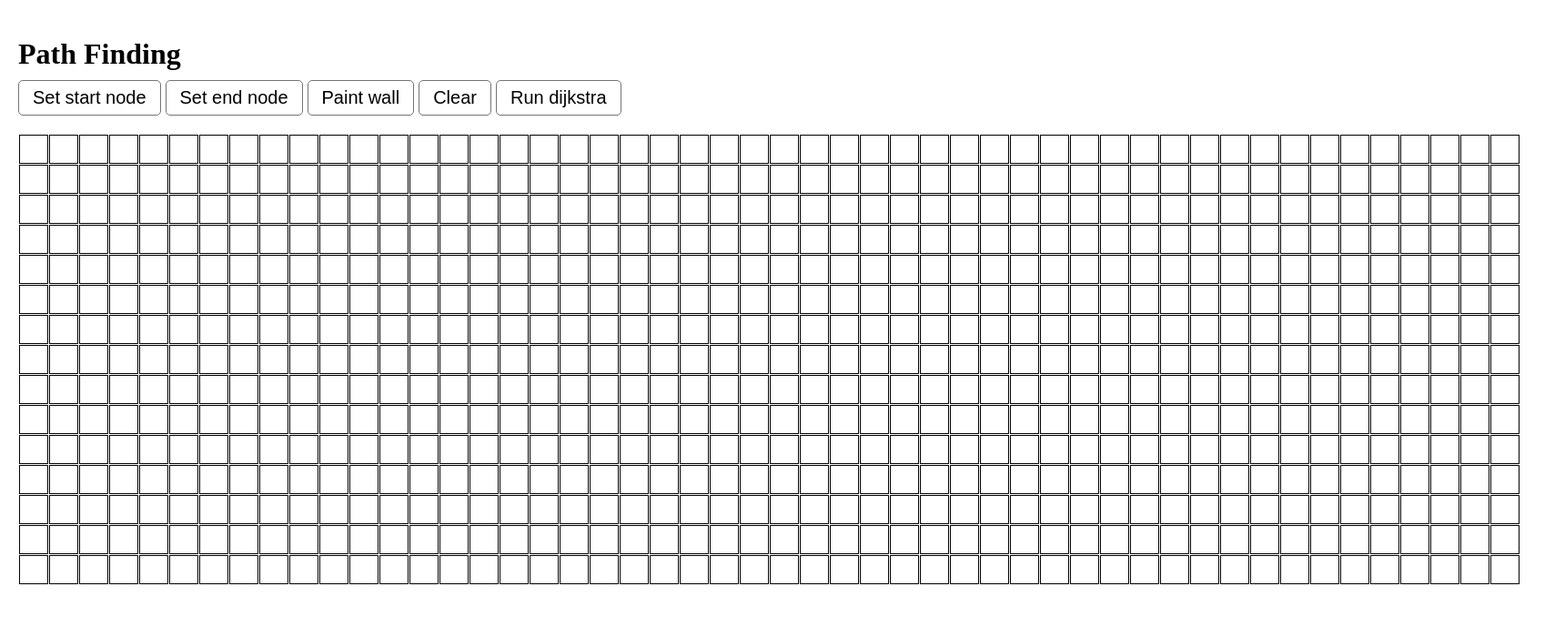
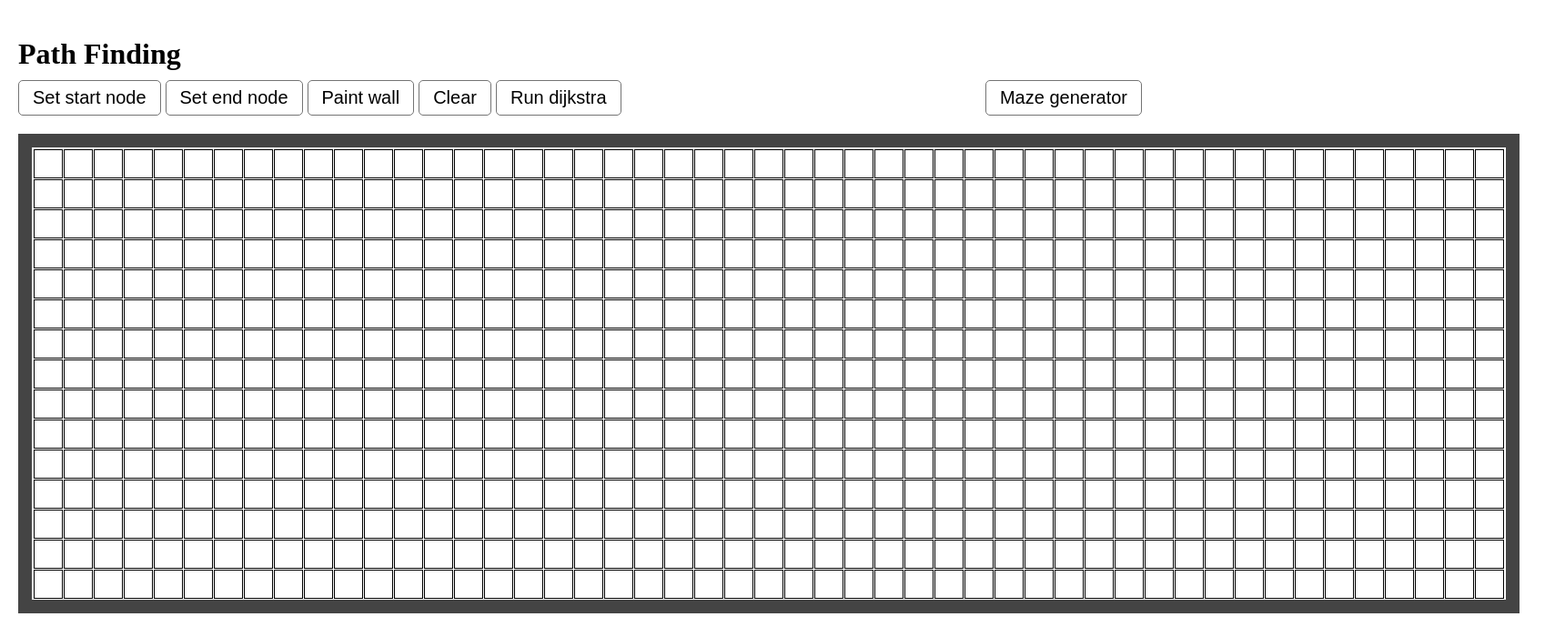
Before and after one commit to andytseng1993/Pathfinding, a React (Vite) app: page / in a window 1280 px wide. Shown: the top 700 px of the page at 91% size, 1720 px wide, since content can reach past the window. Built offline with nearby package versions, Linux system fonts and the light colour scheme.

Commit message:
Build maze generator fn

```diff
--- a/src/components/Node.jsx
+++ b/src/components/Node.jsx
@@ -11,6 +11,7 @@ const Node = ({
 	endBtn,
 }) => {
 	const handleClick = (row, col) => {
+		if (!startBtn && !endBtn && !paintWallBtn) return
 		let isStart = false
 		let isFinish = false
 		let isWall = false
--- /dev/null
+++ b/src/mazeAlgorithms/PrimMaze.jsx
@@ -0,0 +1,54 @@
+export const primAlgorithm = (pathes) => {
+	let rowRandom = Math.floor(Math.random() * 15)
+	let colRandom = Math.floor(Math.random() * 49)
+	const nodes = JSON.parse(JSON.stringify(pathes))
+	if (rowRandom % 2 === 1) rowRandom += 1
+	if (colRandom % 2 === 1) colRandom += 1
+	const start = nodes[rowRandom][colRandom]
+	const frontier = []
+	console.log(start)
+	frontier.push(start)
+	const visitedStack = []
+	while (frontier.length > 0) {
+		const currentNode = frontier.splice(
+			Math.floor(Math.random() * frontier.length),
+			1
+		)[0]
+		if (currentNode.isMazeVisited) continue
+		currentNode.isWall = false
+		currentNode.isMazeVisited = true
+		visitedStack.push(currentNode)
+		const currentNodeNeighbors = getNeighbors(nodes, currentNode)
+		if (currentNodeNeighbors.isVisited.length > 0) {
+			const visitedNode =
+				currentNodeNeighbors.isVisited[
+					Math.floor(Math.random() * currentNodeNeighbors.isVisited.length)
+				]
+			const middleNode =
+				nodes[(visitedNode.row + currentNode.row) / 2][
+					(visitedNode.col + currentNode.col) / 2
+				]
+			middleNode.isWall = false
+			middleNode.isMazeVisited = true
+			visitedStack.push(middleNode)
+		}
+		frontier.push(...currentNodeNeighbors.unVisited)
+	}
+	return visitedStack
+}
+const getNeighbors = (pathes, currentNode) => {
+	const neighbors = []
+	const { row, col } = currentNode
+	// to right
+	if (col < pathes[0].length - 2) neighbors.push(pathes[row][col + 2])
+	//to down
+	if (row < pathes.length - 2) neighbors.push(pathes[row + 2][col])
+	// to left
+	if (col > 1) neighbors.push(pathes[row][col - 2])
+	// to top
+	if (row > 1) neighbors.push(pathes[row - 2][col])
+
+	const isVisited = neighbors.filter((neighbor) => neighbor.isMazeVisited)
+	const unVisited = neighbors.filter((neighbor) => !neighbor.isMazeVisited)
+	return { isVisited, unVisited }
+}
--- a/src/pages/Path.jsx
+++ b/src/pages/Path.jsx
@@ -3,6 +3,7 @@ import Node from '../components/Node'
 import classes from './Path.module.css'
 import { motion } from 'framer-motion'
 import { dijkstra, getShortestPathOrder } from '../algorithms/Dijkstra'
+import { primAlgorithm } from '../mazeAlgorithms/PrimMaze'
 
 const Path = () => {
 	const [pathes, setPathes] = useState([])
@@ -16,12 +17,13 @@ const Path = () => {
 	const [beforeRunNode, setBeforeRunNode] = useState([])
 	const [afterRun, setAfterRun] = useState(false)
 	const [pathNum, setPathNum] = useState(0)
+	const [isLoading, setIsLoading] = useState(false)
 
 	useEffect(() => {
 		let nodes = []
 		for (let row = 0; row < 15; row++) {
 			let currentRow = []
-			for (let col = 0; col < 50; col++) {
+			for (let col = 0; col < 49; col++) {
 				const currentNode = {
 					row,
 					col,
@@ -33,6 +35,7 @@ const Path = () => {
 					previousNode: null,
 					isAnimated: false,
 					isShortPath: false,
+					isMazeVisited: false,
 				}
 				currentRow.push(currentNode)
 			}
@@ -53,12 +56,14 @@ const Path = () => {
 				newPathes[startNode[0]][startNode[1]].isStart = false
 				newPathes[startNode[0]][startNode[1]].distance = Infinity
 			}
+			newPathes[row][col].isWall = false
 			newPathes[row][col].isStart = true
 			newPathes[row][col].distance = 0
 		}
 		if (isFinish) {
 			if (endNode.length > 0) newPathes[endNode[0]][endNode[1]].isFinish = false
 			newPathes[row][col].isFinish = true
+			newPathes[row][col].isWall = false
 		}
 		if (isWall) {
 			newPathes[row][col].isWall = !newPathes[row][col].isWall
@@ -101,7 +106,7 @@ const Path = () => {
 		let nodes = []
 		for (let row = 0; row < 15; row++) {
 			let currentRow = []
-			for (let col = 0; col < 50; col++) {
+			for (let col = 0; col < 49; col++) {
 				const currentNode = {
 					row,
 					col,
@@ -113,6 +118,7 @@ const Path = () => {
 					previousNode: null,
 					isAnimated: false,
 					isShortPath: false,
+					isMazeVisited: false,
 				}
 				currentRow.push(currentNode)
 			}
@@ -200,9 +206,90 @@ const Path = () => {
 			})
 		}, time * i)
 	}
+	const handleMazeGeneratorBtn = () => {
+		setIsLoading(true)
+		let nodes = []
+		for (let row = 0; row < 15; row++) {
+			let currentRow = []
+			for (let col = 0; col < 49; col++) {
+				const currentNode = {
+					row,
+					col,
+					isStart: false,
+					isFinish: false,
+					isWall: true,
+					distance: Infinity,
+					isVisited: false,
+					previousNode: null,
+					isAnimated: false,
+					isShortPath: false,
+					isMazeVisited: false,
+				}
+				currentRow.push(currentNode)
+			}
+			nodes.push(currentRow)
+		}
+		setStartBtn(false)
+		setEndBtn(false)
+		setPaintWallBtn(false)
+		setStartNode([])
+		setEndNode([])
+		setWarning('')
+		setBeforeRunNode([])
+		setAfterRun(false)
+		setPathNum(0)
+		setPathes(nodes)
+		const maze = primAlgorithm(nodes)
+
+		for (let i = 0; i <= maze.length; i++) {
+			if (i === maze.length) {
+				setTimeout(() => {
+					const randomStart = maze.splice(
+						Math.floor(Math.random() * maze.length),
+						1
+					)[0]
+					randomStart.isStart = true
+					const randomEnd = maze.splice(
+						Math.floor(Math.random() * maze.length),
+						1
+					)[0]
+					randomEnd.isFinish = true
+					setPathes((pre) => {
+						return pre.map((row) => {
+							return row.map(
+								(cell) =>
+									(cell.row === randomStart.row && cell.col === randomStart.col
+										? randomStart
+										: cell) ||
+									(cell.row === randomEnd.row && cell.col === randomEnd.col
+										? randomEnd
+										: cell)
+							)
+						})
+					})
+					setStartNode([randomStart.row, randomStart.col])
+					setEndNode([randomEnd.row, randomEnd.col])
+					setIsLoading(false)
+				}, 25 * i)
+			} else {
+				const node = maze[i]
+				setTimeout(() => {
+					setPathes((pre) => {
+						return pre.map((row) => {
+							return row.map((cell) =>
+								cell.row === node.row && cell.col === node.col ? node : cell
+							)
+						})
+					})
+				}, 25 * i)
+			}
+		}
+	}
+
 	return (
 		<>
 			<h1 style={{ marginBottom: '10px' }}>Path Finding</h1>
+			<div className={classes.navBar}>
 				<div className={classes.nav}>
 					<button
 						className={`${classes.btn} ${startBtn ? classes.btnActived : ''}`}
@@ -217,12 +304,14 @@ const Path = () => {
 						{endBtn ? 'Setting end node' : 'Set end node'}
 					</button>
 					<button
-					className={`${classes.btn} ${paintWallBtn ? classes.btnActived : ''}`}
+						className={`${classes.btn} ${
+							paintWallBtn ? classes.btnActived : ''
+						}`}
 						onClick={() => handleSetBtn('wall')}
 					>
 						{paintWallBtn ? 'Painting wall..' : 'Paint wall'}
 					</button>
-				<button className={classes.btn} onClick={handleClear}>
+					<button className={classes.btn} onClick={() => handleClear(false)}>
 						Clear
 					</button>
 					<button className={classes.btn} onClick={handleRunDijkstraBtn}>
@@ -237,6 +326,16 @@ const Path = () => {
 								Path number : <strong>{pathNum}</strong>
 							</>
 						) : null}
+					</div>
+				</div>
+				<div className={classes.nav}>
+					<button
+						className={classes.btn}
+						onClick={handleMazeGeneratorBtn}
+						disabled={isLoading}
+					>
+						{isLoading ? 'Generating...' : 'Maze generator'}
+					</button>
 				</div>
 			</div>
 			<div className={classes.nodes} onMouseLeave={handleStopPainting}>
--- a/src/pages/Path.module.css
+++ b/src/pages/Path.module.css
@@ -3,8 +3,13 @@
   margin: 0 auto;
 }
 
+.navBar {
+  margin-bottom: 20px;
+  display: flex;
+  justify-content: space-between;
+}
+
 .nav {
-  margin-bottom: 20px;
   display: flex;
 }
 
@@ -20,7 +25,9 @@
 
 .nodes {
   display: block;
-  width: 1700px;
+  padding: 1px;
+  width: 1618px;
+  border: 15px solid rgb(68, 68, 68);
   margin: 5px auto;
 }
 
```
Lines whose indentation alone changed are shown as unchanged.
